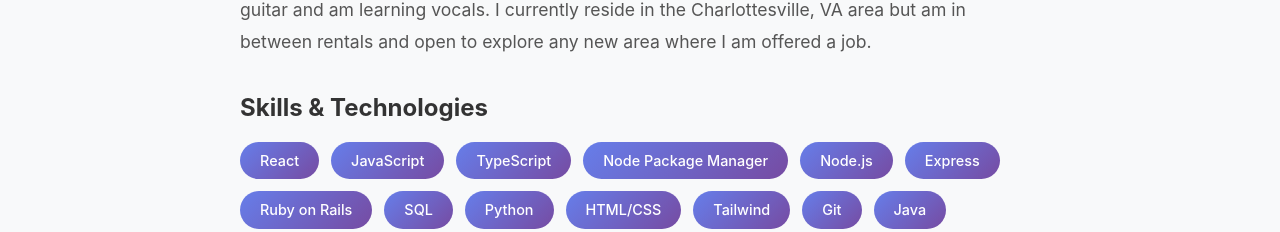
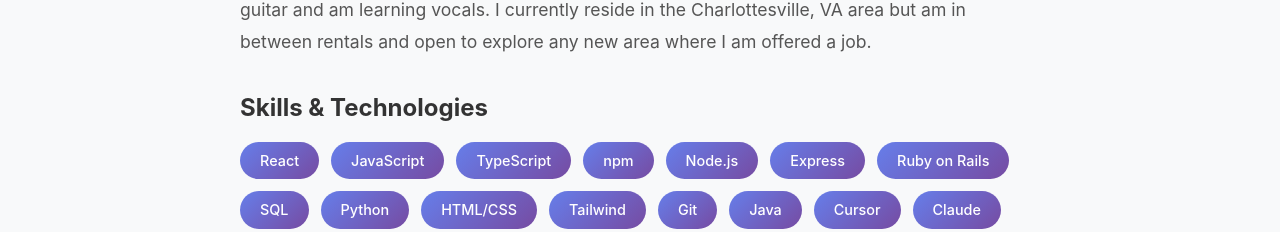
Before and after one commit to nathanielpierson/nathaniel-pierson-website, a React (Vite) app: page / in a window 1280 px wide. Shown: the part 1437-1669 px from the top of the page. Built offline with nearby package versions, Linux system fonts and the light colour scheme.

Commit message:
Update skill tag from "Node Package Manager" to "npm" for clarity

```diff
--- a/src/components/About.jsx
+++ b/src/components/About.jsx
@@ -35,7 +35,7 @@
                 <span className="skill-tag">React</span>
                 <span className="skill-tag">JavaScript</span>
                 <span className="skill-tag">TypeScript</span>
-                <span className="skill-tag">Node Package Manager</span>
+                <span className="skill-tag">npm</span>
                 <span className="skill-tag">Node.js</span>
                 <span className="skill-tag">Express</span>
                 <span className="skill-tag">Ruby on Rails</span>
```
